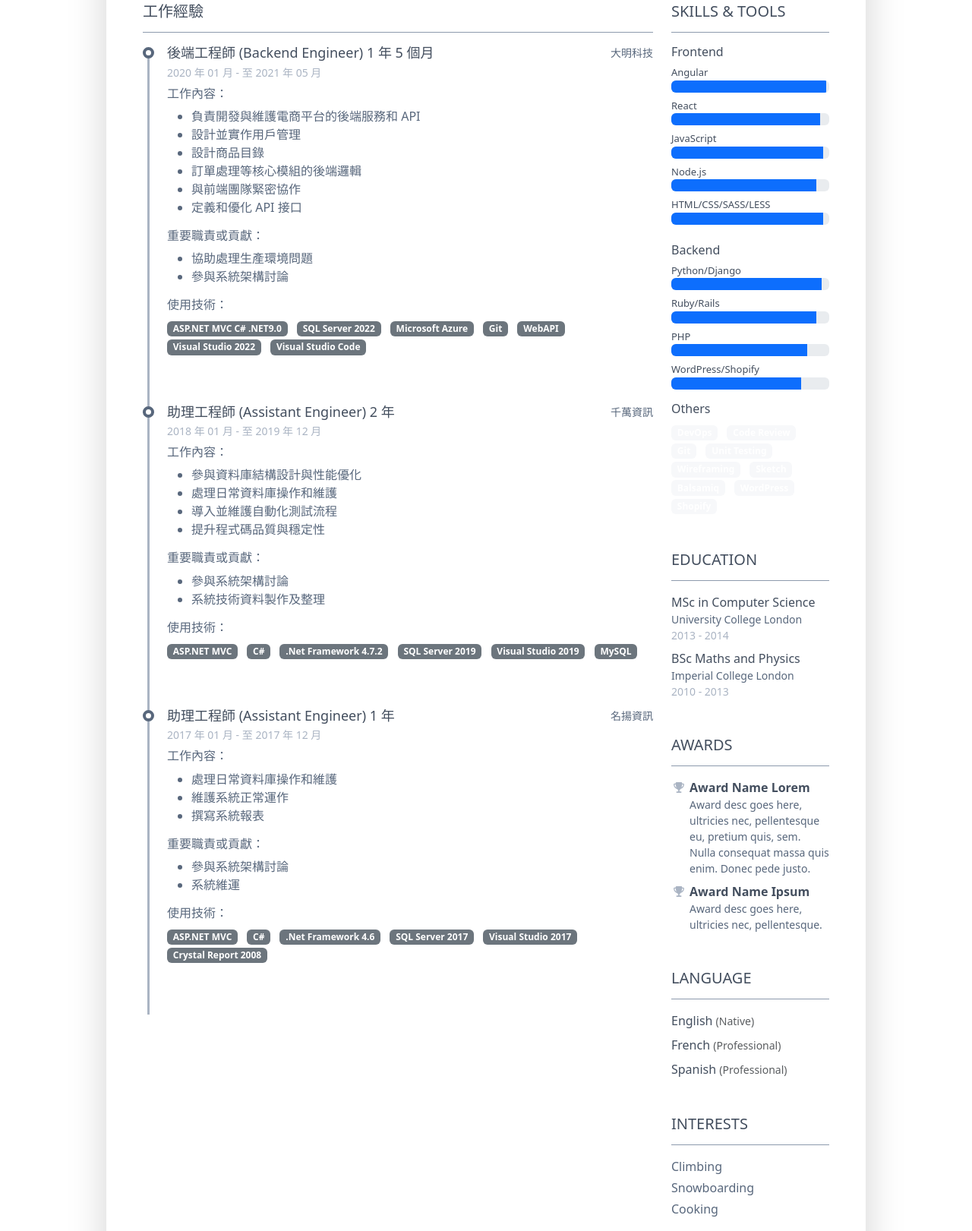
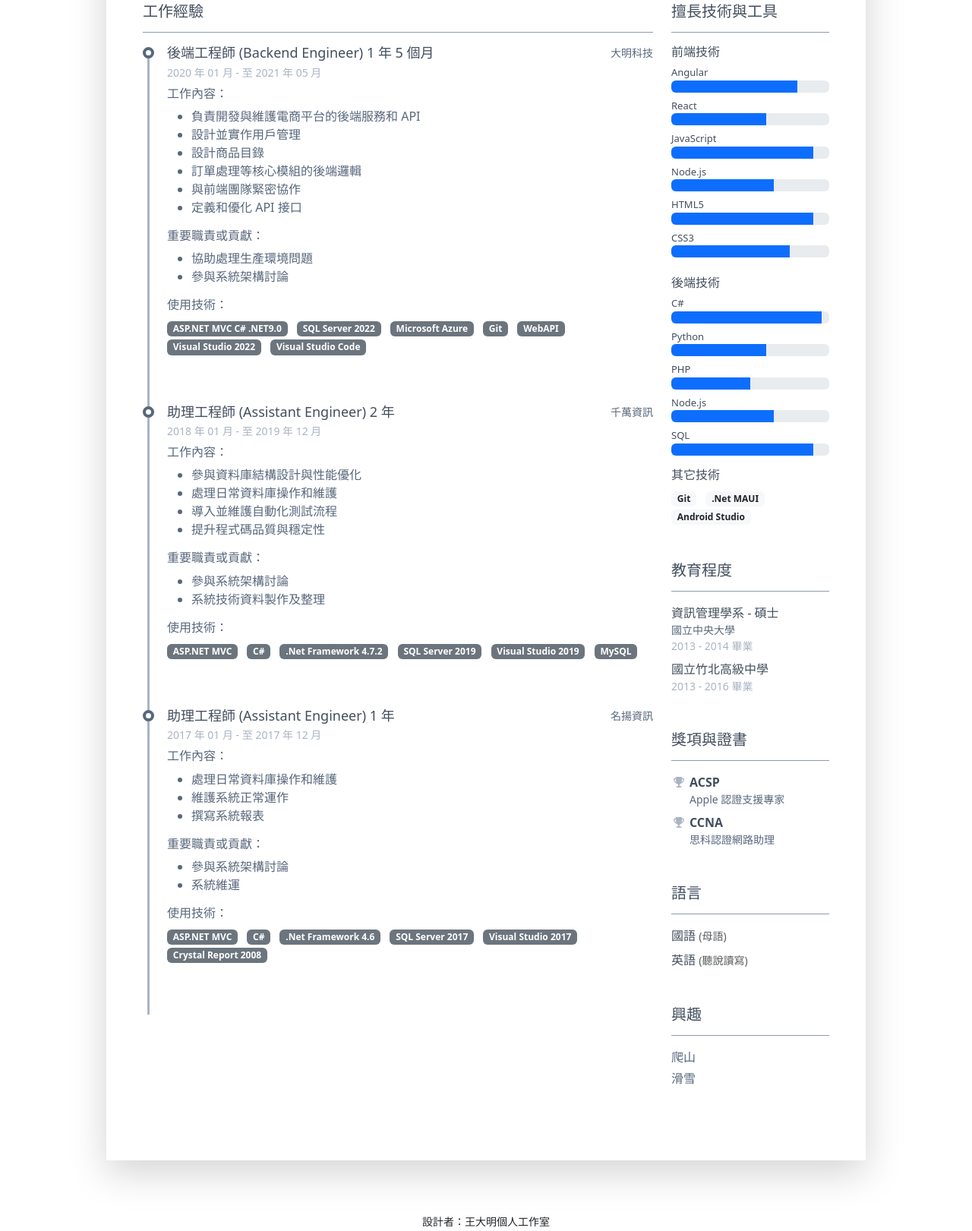
Before and after one commit to gpang2536-a11y/pillar-theme, a plain HTML site: page index.html in a window 1280 px wide. Shown: the part 727-2348 px from the top of the page at 76% size. Drawn offline with nearby package versions, Linux system fonts and the light colour scheme.

Commit message:
Update Side Menu

```diff
--- a/index.html
+++ b/index.html
@@ -74,13 +74,13 @@
 			    <section class="resume-section summary-section mb-5">
 				    <h2 class="resume-section-title text-uppercase font-weight-bold pb-3 mb-3">個人簡介</h2>
 				    <div class="resume-section-content">
-					    <p class="ms-2">您好，我是一名專注於<span class="text-danger fw-bold">網頁後端開發</span>的工程師，具備穩健的程式邏輯思維與系統架構設計能力。擁有多年的網站開發經驗，熟悉從資料庫設計到 API 建構、伺服器部署等完整後端開發流程，致力於打造穩定、高效且易於維護的系統架構，並與前端團隊密切協作，實現最佳的用戶體驗。</p>
+					    <p class="ms-2">您好，我是一名專注於<span class="text-danger fw-bold">網頁後端開發</span>的工程師，具備穩健的<span class="fw-bold">程式邏輯思維與系統架構設計</span>能力。擁有多年的網站開發經驗，熟悉從資料庫設計到 API 建構、伺服器部署等完整後端開發流程，致力於打造穩定、高效且易於維護的系統架構，並與前端團隊密切協作，實現最佳的用戶體驗。</p>
 
-						<p class="ms-2">我重視程式的可讀性與維護性，習慣以乾淨的架構思考系統的擴充性與安全性，期許在每個專案中持續精進，成為能獨當一面的全端架構師。</p>
+						<p class="ms-2">我重視程式的<span class="fw-bold">可讀性與維護性</span>，習慣以乾淨的架構思考系統的擴充性與安全性，期許在每個專案中持續精進，成為能獨當一面的全端架構師。</p>
 
-						<p class="ms-2">我是一位對技術充滿熱情，專注於構建高效、可擴展後端系統的網頁後端工程師，精通 ASP.NET C# 及常用框架 Bootstrap 5，具備 3 年的後端開發經驗，對於微軟的開發工具 Visual Studio 2022 及 Visual Studio Code 也非常熟悉。</p>
+						<p class="ms-2">我是一位對技術充滿熱情，專注於構建高效、可擴展後端系統的網頁後端工程師，精通<span class="text-danger fw-bold"> ASP.NET C# </span>及常用框架<span class="text-danger fw-bold"> Bootstrap 5</span>，具備 3 年的後端開發經驗，對於微軟的開發工具<span class="text-danger fw-bold"> Visual Studio 2022 </span>及<span class="text-danger fw-bold"> Visual Studio Code </span>也非常熟悉。</p>
 
-						<p class="ms-2">我也擅長設計與實作穩健的 RESTful API，熟悉 SQLServer 資料庫的設計與操作。重視程式碼品質、系統效能與安全性，樂於解決複雜問題並不斷學習新技術。並且積極應用 AI 程式碼輔助工具 (如 Github Copilot) 及大型語言模型 (如 Gemini, Claude, ChatGPT) 來提升開發效率、輔助除錯與學習新技術。 重視程式碼品質、系統效能與安全性，樂於解決複雜問題。</p>
+						<p class="ms-2">我也擅長設計與實作穩健的<span class="text-danger fw-bold"> RESTful API</span>，熟悉<span class="text-danger fw-bold"> SQLServer </span>資料庫的設計與操作。重視程式碼品質、系統效能與安全性，樂於解決複雜問題並不斷學習新技術。並且積極應用<span class="text-danger fw-bold"> AI 程式碼輔助工具 </span>(如 Github Copilot) 及大型語言模型 (如<span class="fw-bold"> Gemini</span>, Claude, ChatGPT) 來提升開發效率、輔助除錯與學習新技術。 重視程式碼品質、系統效能與安全性，樂於解決複雜問題。</p>
 
 						<p class="ms-2">我期待尋找一個有挑戰性的職位，能讓我運用現有技能並持續成長，與團隊一同解決技術難題，創造卓越的產品價值。</p>
 
@@ -217,145 +217,173 @@
 				    </div>
 				    <div class="col-lg-3">
 					    <section class="resume-section skills-section mb-5">
-						    <h2 class="resume-section-title text-uppercase font-weight-bold pb-3 mb-3">Skills &amp; Tools</h2>
+							<h2 class="resume-section-title text-uppercase font-weight-bold pb-3 mb-3">擅長技術與工具</h2>
 							<div class="resume-section-content">
 								<div class="resume-skill-item">
-							        <h4 class="resume-skills-cat font-weight-bold">Frontend</h4>
+									<h4 class="resume-skills-cat font-weight-bold">前端技術</h4>
 									<ul class="list-unstyled mb-4">
 										<li class="mb-2">
 											<div class="resume-skill-name">Angular</div>
 											<div class="progress resume-progress">
-											    <div class="progress-bar theme-progress-bar-dark" role="progressbar" style="width: 98%" aria-valuenow="25" aria-valuemin="0" aria-valuemax="100"></div>
+												<div class="progress-bar theme-progress-bar-dark" role="progressbar"
+													style="width: 80%" aria-valuenow="25" aria-valuemin="0"
+													aria-valuemax="100"></div>
 											</div>
 										</li>
 										<li class="mb-2">
 											<div class="resume-skill-name">React</div>
 											<div class="progress resume-progress">
-											    <div class="progress-bar theme-progress-bar-dark" role="progressbar" style="width: 94%" aria-valuenow="25" aria-valuemin="0" aria-valuemax="100"></div>
+												<div class="progress-bar theme-progress-bar-dark" role="progressbar"
+													style="width: 60%" aria-valuenow="25" aria-valuemin="0"
+													aria-valuemax="100"></div>
 											</div>
 										</li>
 										<li class="mb-2">
 											<div class="resume-skill-name">JavaScript</div>
 											<div class="progress resume-progress">
-											    <div class="progress-bar theme-progress-bar-dark" role="progressbar" style="width: 96%" aria-valuenow="25" aria-valuemin="0" aria-valuemax="100"></div>
+												<div class="progress-bar theme-progress-bar-dark" role="progressbar"
+													style="width: 90%" aria-valuenow="25" aria-valuemin="0"
+													aria-valuemax="100"></div>
 											</div>
 										</li>
-
 										<li class="mb-2">
 											<div class="resume-skill-name">Node.js</div>
 											<div class="progress resume-progress">
-											    <div class="progress-bar theme-progress-bar-dark" role="progressbar" style="width: 92%" aria-valuenow="25" aria-valuemin="0" aria-valuemax="100"></div>
+												<div class="progress-bar theme-progress-bar-dark" role="progressbar"
+													style="width: 65%" aria-valuenow="25" aria-valuemin="0"
+													aria-valuemax="100"></div>
 											</div>
 										</li>
 										<li class="mb-2">
-								            <div class="resume-skill-name">HTML/CSS/SASS/LESS</div>
+											<div class="resume-skill-name">HTML5</div>
 											<div class="progress resume-progress">
-											    <div class="progress-bar theme-progress-bar-dark" role="progressbar" style="width: 96%" aria-valuenow="25" aria-valuemin="0" aria-valuemax="100"></div>
+												<div class="progress-bar theme-progress-bar-dark" role="progressbar"
+													style="width: 90%" aria-valuenow="25" aria-valuemin="0"
+													aria-valuemax="100"></div>
+											</div>
+										</li>
+										<li class="mb-2">
+											<div class="resume-skill-name">CSS3</div>
+											<div class="progress resume-progress">
+												<div class="progress-bar theme-progress-bar-dark" role="progressbar"
+													style="width: 75%" aria-valuenow="25" aria-valuemin="0"
+													aria-valuemax="100"></div>
 											</div>
 										</li>
 									</ul>
 								</div><!--//resume-skill-item-->
-
 								<div class="resume-skill-item">
-						            <h4 class="resume-skills-cat font-weight-bold">Backend</h4>
+									<h4 class="resume-skills-cat font-weight-bold">後端技術</h4>
 									<ul class="list-unstyled">
 										<li class="mb-2">
-								            <div class="resume-skill-name">Python/Django</div>
+											<div class="resume-skill-name">C#</div>
 											<div class="progress resume-progress">
-											    <div class="progress-bar theme-progress-bar-dark" role="progressbar" style="width: 95%" aria-valuenow="25" aria-valuemin="0" aria-valuemax="100"></div>
+												<div class="progress-bar theme-progress-bar-dark" role="progressbar"
+													style="width: 95%" aria-valuenow="25" aria-valuemin="0"
+													aria-valuemax="100"></div>
 											</div>
 										</li>
 										<li class="mb-2">
-								            <div class="resume-skill-name">Ruby/Rails</div>
+											<div class="resume-skill-name">Python</div>
 											<div class="progress resume-progress">
-											    <div class="progress-bar theme-progress-bar-dark" role="progressbar" style="width: 92%" aria-valuenow="25" aria-valuemin="0" aria-valuemax="100"></div>
+												<div class="progress-bar theme-progress-bar-dark" role="progressbar"
+													style="width: 60%" aria-valuenow="25" aria-valuemin="0"
+													aria-valuemax="100"></div>
 											</div>
 										</li>
 										<li class="mb-2">
 											<div class="resume-skill-name">PHP</div>
 											<div class="progress resume-progress">
-											    <div class="progress-bar theme-progress-bar-dark" role="progressbar" style="width: 86%" aria-valuenow="25" aria-valuemin="0" aria-valuemax="100"></div>
+												<div class="progress-bar theme-progress-bar-dark" role="progressbar"
+													style="width: 50%" aria-valuenow="25" aria-valuemin="0"
+													aria-valuemax="100"></div>
 											</div>
 										</li>
 										<li class="mb-2">
-								            <div class="resume-skill-name">WordPress/Shopify</div>
+											<div class="resume-skill-name">Node.js</div>
 											<div class="progress resume-progress">
-											    <div class="progress-bar theme-progress-bar-dark" role="progressbar" style="width: 82%" aria-valuenow="25" aria-valuemin="0" aria-valuemax="100"></div>
+												<div class="progress-bar theme-progress-bar-dark" role="progressbar"
+													style="width: 65%" aria-valuenow="25" aria-valuemin="0"
+													aria-valuemax="100"></div>
+											</div>
+										</li>
+										<li class="mb-2">
+											<div class="resume-skill-name">SQL</div>
+											<div class="progress resume-progress">
+												<div class="progress-bar theme-progress-bar-dark" role="progressbar"
+													style="width: 90%" aria-valuenow="25" aria-valuemin="0"
+													aria-valuemax="100"></div>
 											</div>
 										</li>
 									</ul>
 								</div><!--//resume-skill-item-->
-
 								<div class="resume-skill-item">
-						            <h4 class="resume-skills-cat font-weight-bold">Others</h4>
+									<h4 class="resume-skills-cat font-weight-bold">其它技術</h4>
 									<ul class="list-inline">
-							            <li class="list-inline-item"><span class="badge badge-light">DevOps</span></li>
-							            <li class="list-inline-item"><span class="badge badge-light">Code Review</span></li>
-							            <li class="list-inline-item"><span class="badge badge-light">Git</span></li>
-							            <li class="list-inline-item"><span class="badge badge-light">Unit Testing</span></li>
-							            <li class="list-inline-item"><span class="badge badge-light">Wireframing</span></li>
-							            <li class="list-inline-item"><span class="badge badge-light">Sketch</span></li>
-							            <li class="list-inline-item"><span class="badge badge-light">Balsamiq</span></li>
-							            <li class="list-inline-item"><span class="badge badge-light">WordPress</span></li>
-							            <li class="list-inline-item"><span class="badge badge-light">Shopify</span></li>
+										<li class="list-inline-item"><span class="badge badge-light text-dark">Git</span></li>
+										<li class="list-inline-item"><span class="badge badge-light text-dark">.Net MAUI</span></li>
+										<li class="list-inline-item"><span class="badge badge-light text-dark">Android Studio</span></li>
 									</ul>
 								</div><!--//resume-skill-item-->
 							</div><!--resume-section-content-->
-					    </section><!--//skills-section-->
+						</section>
 					    <section class="resume-section education-section mb-5">
-						    <h2 class="resume-section-title text-uppercase font-weight-bold pb-3 mb-3">Education</h2>
+							<h2 class="resume-section-title text-uppercase font-weight-bold pb-3 mb-3">教育程度</h2>
 							<div class="resume-section-content">
 								<ul class="list-unstyled">
 									<li class="mb-2">
-								        <div class="resume-degree font-weight-bold">MSc in Computer Science</div>
-								        <div class="resume-degree-org">University College London</div>
-								        <div class="resume-degree-time">2013 - 2014</div>
+										<div class="resume-degree font-weight-bold">資訊管理學系 - 碩士</div>
+										<div class="resume-degree-org">國立中央大學</div>
+										<div class="resume-degree-time">2013 - 2014 畢業</div>
 									</li>
 									<li>
-								        <div class="resume-degree font-weight-bold">BSc Maths and Physics</div>
-								        <div class="resume-degree-org">Imperial College London</div>
-								        <div class="resume-degree-time">2010 - 2013</div>
+										<div class="resume-degree font-weight-bold">國立竹北高級中學</div>
+										<div class="resume-degree-time">2013 - 2016 畢業</div>
 									</li>
 								</ul>
 							</div>
 						</section><!--//education-section-->
 						<section class="resume-section reference-section mb-5">
-						    <h2 class="resume-section-title text-uppercase font-weight-bold pb-3 mb-3">Awards</h2>
+							<h2 class="resume-section-title text-uppercase font-weight-bold pb-3 mb-3">獎項與證書</h2>
 							<div class="resume-section-content">
 								<ul class="list-unstyled resume-awards-list">
 									<li class="mb-2 ps-4 position-relative">
-								        <i class="resume-award-icon fas fa-trophy position-absolute" data-fa-transform="shrink-2"></i>
-								        <div class="resume-award-name">Award Name Lorem</div>
-								        <div class="resume-award-desc">Award desc goes here, ultricies nec, pellentesque eu, pretium quis, sem. Nulla consequat massa quis enim. Donec pede justo.</div>
+										<i class="resume-award-icon fas fa-trophy position-absolute"
+											data-fa-transform="shrink-2"></i>
+										<div class="resume-award-name">ACSP</div>
+										<div class="resume-award-desc">Apple 認證支援專家</div>
 									</li>
 									<li class="mb-0 ps-4 position-relative">
-								        <i class="resume-award-icon fas fa-trophy position-absolute" data-fa-transform="shrink-2"></i>
-								        <div class="resume-award-name">Award Name Ipsum</div>
-								        <div class="resume-award-desc">Award desc goes here, ultricies nec, pellentesque.</div>
+										<i class="resume-award-icon fas fa-trophy position-absolute"
+											data-fa-transform="shrink-2"></i>
+										<div class="resume-award-name">CCNA</div>
+										<div class="resume-award-desc">思科認證網路助理</div>
 									</li>
 								</ul>
 							</div>
-					    </section><!--//interests-section-->
+						</section>
 						<section class="resume-section language-section mb-5">
-						    <h2 class="resume-section-title text-uppercase font-weight-bold pb-3 mb-3">Language</h2>
+							<h2 class="resume-section-title text-uppercase font-weight-bold pb-3 mb-3">語言</h2>
 							<div class="resume-section-content">
 								<ul class="list-unstyled resume-lang-list">
-								    <li class="mb-2"><span class="resume-lang-name font-weight-bold">English</span> <small class="text-muted font-weight-normal">(Native)</small></li>
-								    <li class="mb-2 align-middle"><span class="resume-lang-name font-weight-bold">French</span> <small class="text-muted font-weight-normal">(Professional)</small></li>
-								    <li><span class="resume-lang-name font-weight-bold">Spanish</span> <small class="text-muted font-weight-normal">(Professional)</small></li>
+									<li class="mb-2"><span class="resume-lang-name font-weight-bold">國語</span>
+										<small class="text-muted font-weight-normal">(母語)</small>
+									</li>
+									<li class="mb-2 align-middle"><span
+											class="resume-lang-name font-weight-bold">英語</span> <small
+											class="text-muted font-weight-normal">(聽說讀寫)</small></li>
 								</ul>
 							</div>
-					    </section><!--//language-section-->
+						</section>
 						<section class="resume-section interests-section mb-5">
-						    <h2 class="resume-section-title text-uppercase font-weight-bold pb-3 mb-3">Interests</h2>
+							<h2 class="resume-section-title text-uppercase font-weight-bold pb-3 mb-3">興趣</h2>
 							<div class="resume-section-content">
 								<ul class="list-unstyled">
-								    <li class="mb-1">Climbing</li>
-								    <li class="mb-1">Snowboarding</li>
-								    <li class="mb-1">Cooking</li>
+									<li class="mb-1">爬山</li>
+									<li class="mb-1">滑雪</li>
 								</ul>
 							</div>
-					    </section><!--//interests-section-->
+						</section>
 
 				    </div>
 			    </div><!--//row-->
@@ -368,7 +396,7 @@
 
 	<footer class="footer text-center pt-2 pb-5">
 		<!--/* This template is free as long as you keep the footer attribution link. If you'd like to use the template without the attribution link, you can buy the commercial license via our website: themes.3rdwavemedia.com Thank you for your support. :) */-->
-        <small class="copyright">Designed with <span class="sr-only">love</span><i class="fas fa-heart"></i> by <a href="http://themes.3rdwavemedia.com" target="_blank">Xiaoying Riley</a> for developers</small>
+		<small class="copyright">設計者：王大明個人工作室</small>
 	</footer>
 
 
```
Lines whose indentation alone changed are shown as unchanged.
